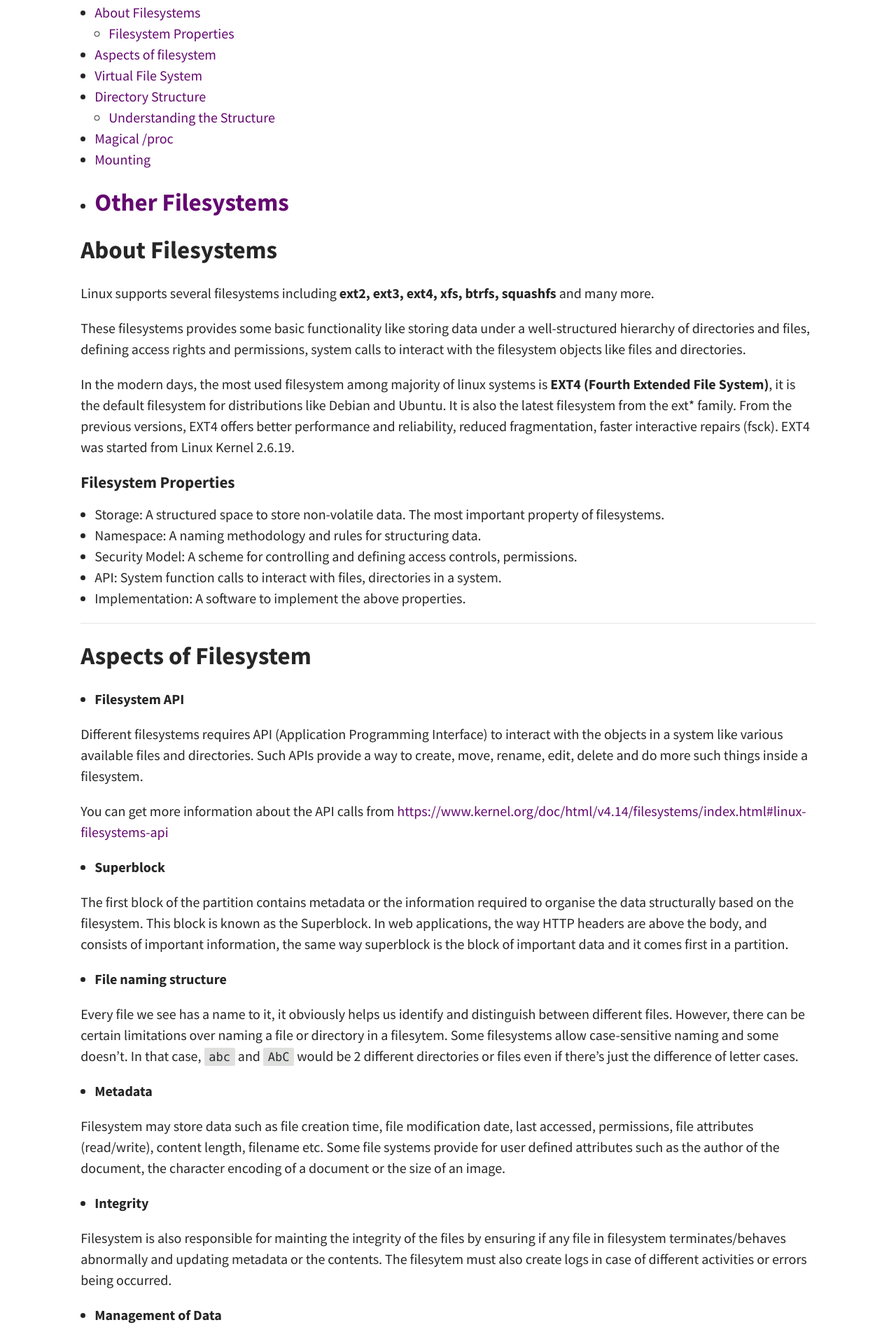
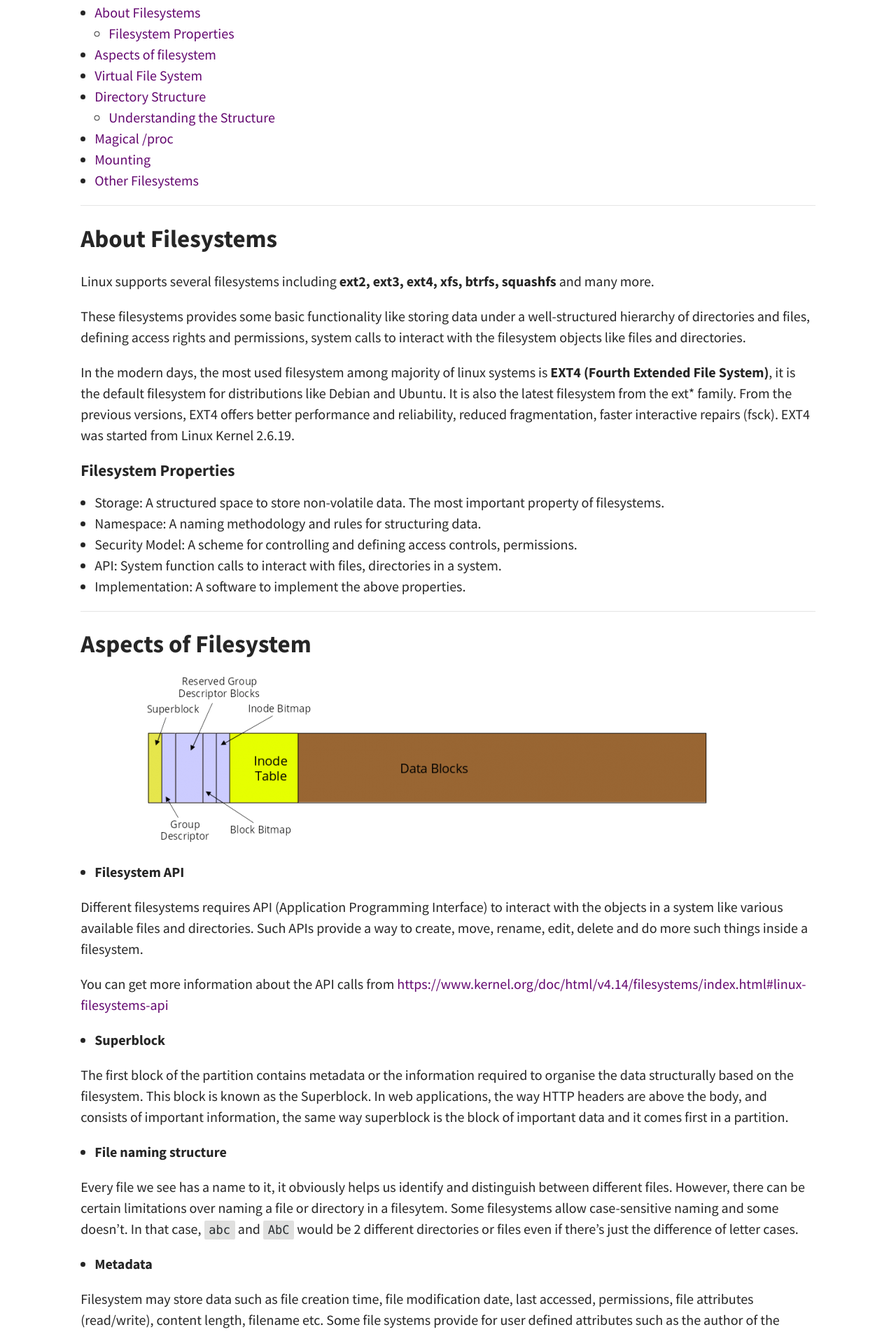
Before and after one commit to ritiksahni/blog-dev, a Jekyll site: the page built from _posts/2021-01-29-Linux-Filesystem-Guide.md, in a window 1280 px wide. Shown: the part 851-2757 px from the top of the page at 70% size. Built offline with Jekyll 4.4.1, drawn with Linux system fonts in a browser that asks for light colours.

Commit message:
Add ext4 image

```diff
--- a/_posts/2021-01-29-Linux-Filesystem-Guide.md
+++ b/_posts/2021-01-29-Linux-Filesystem-Guide.md
@@ -24,6 +24,7 @@ Hey! This article will explain you things you need to know about the Linux files
 * [Magical /proc](#magical-proc)
 * [Mounting](#mounting)
 * [Other Filesystems](#other-fs)
+
 ---
 
 ## About Filesystems <a name="about-fs">
@@ -45,6 +46,8 @@ In the modern days, the most used filesystem among majority of linux systems is
 ---
 
 ## Aspects of Filesystem <a name="fs-aspects">
+
+![ext4-illustration](assets/img/posts/linux-fs/ext4_image.png)
 
 - **Filesystem API**
 
```
Also changed, not shown: assets/img/posts/linux-fs/ext4_image.png (added).
